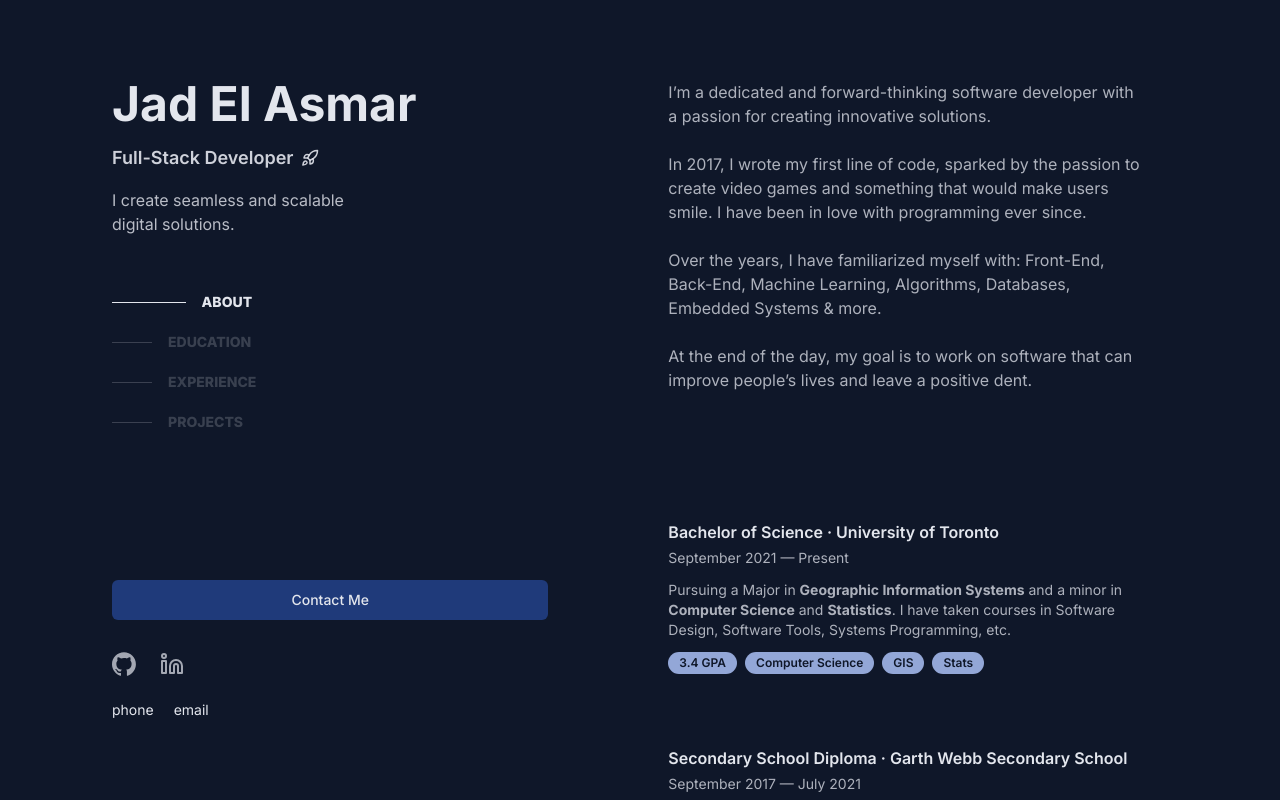
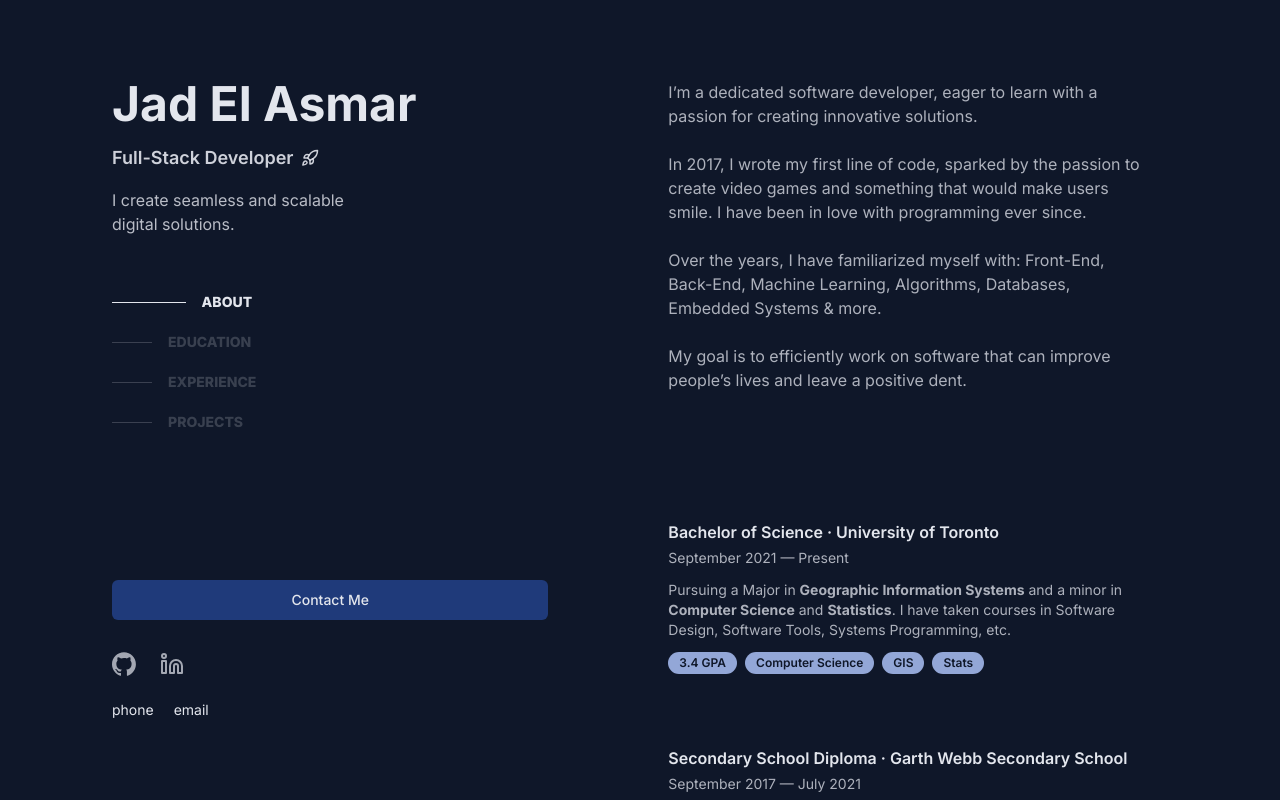
Before and after one commit to 1elasmarjad/jads-portfolio-website, a Next.js app: page / in a window 1280 px wide. Shown: the top 800 px of the page. Built offline with nearby package versions, Linux system fonts and the light colour scheme.

Commit message:
✍️ Changed some of the copy

```diff
--- a/src/app/page.tsx
+++ b/src/app/page.tsx
@@ -150,7 +150,7 @@ export default function HomePage() {
               ABOUT
             </h2>
             <p>
-              I’m a dedicated and forward-thinking software developer with a
+              I’m a dedicated software developer, eager to learn with a
               passion for creating innovative solutions.
             </p>
             <br />
@@ -167,7 +167,7 @@ export default function HomePage() {
             </p>
             <br />
             <p>
-              At the end of the day, my goal is to work on software that can
+              My goal is to efficiently work on software that can
               improve people’s lives and leave a positive dent.
             </p>
           </section>
```
